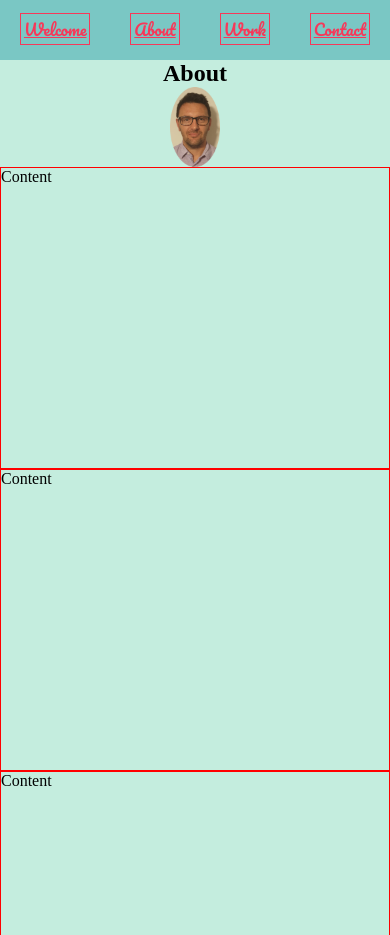
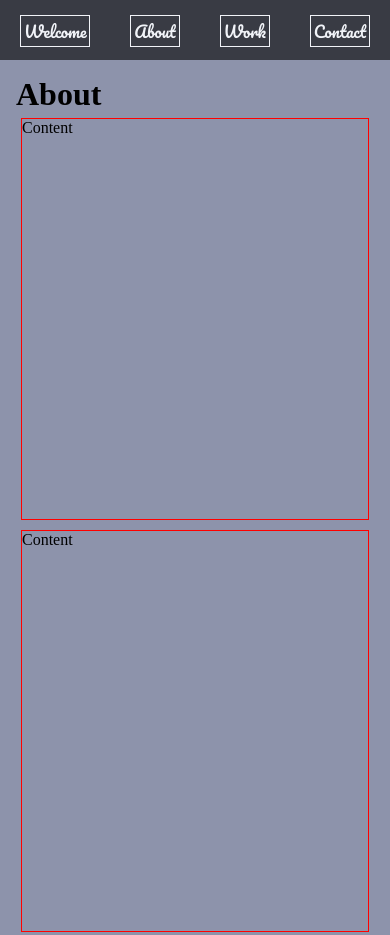
Before and after one commit to neb81/Portfolio, a plain HTML site: page portfolio/about.html in a window 390 px wide. Shown: the top 935 px of the page. Drawn offline with Linux system fonts and the light colour scheme.

Commit message:
completed mobile layout of aobout and work pages

```diff
--- a/portfolio/about.html
+++ b/portfolio/about.html
@@ -8,7 +8,7 @@
     <title>About</title>
 </head>
 <body>
-    <div class="grid-container">
+    <div class="all">
         <header>
             <nav>
                 <ul class="nav-link">
@@ -20,17 +20,14 @@
             </nav>
         </header>
         <main>
-            <div class="logo">
-                <h2>About</h2>
-                <img src="/images/2profile.png" alt="">
-            </div>
+            <h1>About</h1>
             <div class="card">Content</div>
             <div class="card">Content</div>
             <div class="card">Content</div>
         </main>
-        <footer>
-            <p>&copy 2020 <a href="#">Neb Petrovic</a></p>
-        </footer>
-    </div>
+    <footer>
+        <p>&copy 2020 <a href="#">Neb Petrovic</a></p>
+    </footer>
+</div>
 </body>
 </html>
--- a/portfolio/css/about.css
+++ b/portfolio/css/about.css
@@ -5,7 +5,14 @@
   box-sizing: 0;
 }
 
-.grid-container {
+body {
+  background-color: #8d93ab;
+}
+
+.all {
+  max-width: 1100px;
+  margin-left: auto;
+  margin-right: auto;
   height: 100vh;
   display: grid;
   grid-template-areas:
@@ -14,22 +21,26 @@
     "footer footer footer";
   grid-template-rows: 60px 1fr 30px;
 }
+
 /* header styling */
-.grid-container header {
+.all header {
   grid-area: header;
-  background-color: #7ac7c4;
+  background-color: #393b44;
+  padding: 0.1em 0 1em 0;
 }
 
 nav a {
-    color: #f73859;
-    font-family:'Pacifico', cursive;
-    border: 1px solid #f73859;
+  color: #f1f3f8;
+  font-family: "Pacifico", cursive;
+  border: 1px solid #f1f3f8;
   padding: 1px 3px;
+  margin-bottom: 100px;
+
 }
 
 nav a:hover {
-      color: #7ac7c4;
-      background-color: #f73859;
+  color: #393b44;
+  background-color: #f1f3f8;
 }
 
 ul {
@@ -39,43 +50,41 @@ nav a {
   list-style: none;
 }
 
+.link {
+  text-decoration: none;
+}
+
 /* main section styling */
-.grid-container main {
-  background-color: #c4edde;
+main {
   grid-area: main;
+  padding: 1em;
+  display: flex;
+  flex-direction: column;
+  justify-content: space-evenly;
 }
 
 .card {
     border: 1px solid red;
-    height: 300px;
+    height: 400px;
+    margin: 5px
   }
 
-/* logo styling */
-.grid-container .logo {
-  display: flex;
-  flex-direction: column;
-  align-items: center;
-}
-
-img {
-    height: 80px;
-  }
-
-
-
 /* footer styling */
-.grid-container footer {
+footer {
   grid-area: footer;
   display: flex;
   justify-content: center;
-    background-color: #7ac7c4;
 }
 
-  footer p, {
+footer p {
   padding-top: 10px;
-    color: #384259;
+  color: #f1f3f8;
 }
 
 footer a {
   text-decoration: none;
 }
+
+footer a:visited {
+  color: #f1f3f8;
+}
--- a/portfolio/css/contact.css
+++ b/portfolio/css/contact.css
@@ -138,7 +138,6 @@ ul {
   grid-area: footer;
   display: flex;
   justify-content: center;
-  background-color: #393b44;
 }
 
 footer p {
--- a/portfolio/css/styels.css
+++ b/portfolio/css/styels.css
@@ -3,6 +3,10 @@
   margin: 0;
   padding: 0;
   box-sizing: 0;
+}
+
+body {
+  background-color: #8d93ab;
 }
 
 .grid-container {
@@ -86,7 +90,8 @@ main h1 {
 
 button {
   background-color: #8d93ab;
-  border: 1px solid #8d93ab;
+  border: 2px solid #384259;
+  padding: 0.1em;
 }
 
 button a {
@@ -94,12 +99,17 @@ button a {
   color: #384259;
 }
 
+button:hover, button a:hover {
+  background-color: #384259;
+  color: #8d93ab;
+  transition: background-color 2s ease-out;
+}
+
 /* footer styling */
 .grid-container footer {
   grid-area: footer;
   display: flex;
   justify-content: center;
-  background-color: #393b44;
 }
 
 footer p {
--- a/portfolio/css/work.css
+++ b/portfolio/css/work.css
@@ -5,7 +5,15 @@
   box-sizing: 0;
 }
 
-.grid-container {
+
+body {
+  background-color: #8d93ab;
+}
+
+.all {
+  max-width: 1100px;
+  margin-left: auto;
+  margin-right: auto;
   height: 100vh;
   display: grid;
   grid-template-areas:
@@ -16,21 +24,24 @@
 }
 
 /* header styling */
-.grid-container header {
+.all header {
   grid-area: header;
-  background-color: #7ac7c4;
+  background-color: #393b44;
+  padding: 0.1em 0 1em 0;
 }
 
 nav a {
-    color: #f73859;
-    font-family:'Pacifico', cursive;
-    border: 1px solid #f73859;
+  color: #f1f3f8;
+  font-family: "Pacifico", cursive;
+  border: 1px solid #f1f3f8;
   padding: 1px 3px;
+  margin-bottom: 100px;
+
 }
 
 nav a:hover {
-      color: #7ac7c4;
-      background-color: #f73859;
+  color: #393b44;
+  background-color: #f1f3f8;
 }
 
 ul {
@@ -40,30 +51,41 @@ nav a {
   list-style: none;
 }
 
+.link {
+  text-decoration: none;
+}
+
 /* main section styling */
-.grid-container main {
-  background-color: #c4edde;
+main {
   grid-area: main;
+  padding: 1em;
+  display: flex;
+  flex-direction: column;
+  justify-content: space-evenly;
 }
 
 .card {
     border: 1px solid red;
-    height: 300px;
+    height: 400px;
+    margin: 5px
   }
 
 /* footer styling */
-.grid-container footer {
+footer {
   grid-area: footer;
   display: flex;
   justify-content: center;
-  background-color: #7ac7c4;
 }
 
 footer p {
   padding-top: 10px;
-  color: #384259;
+  color: #f1f3f8;
 }
 
 footer a {
   text-decoration: none;
 }
+
+footer a:visited {
+  color: #f1f3f8;
+}
```
Also changed, not shown: portfolio/index.html (+1 -1 lines), portfolio/work.html (+6 -8 lines), 2 other files. Lines whose indentation alone changed are shown as unchanged.
